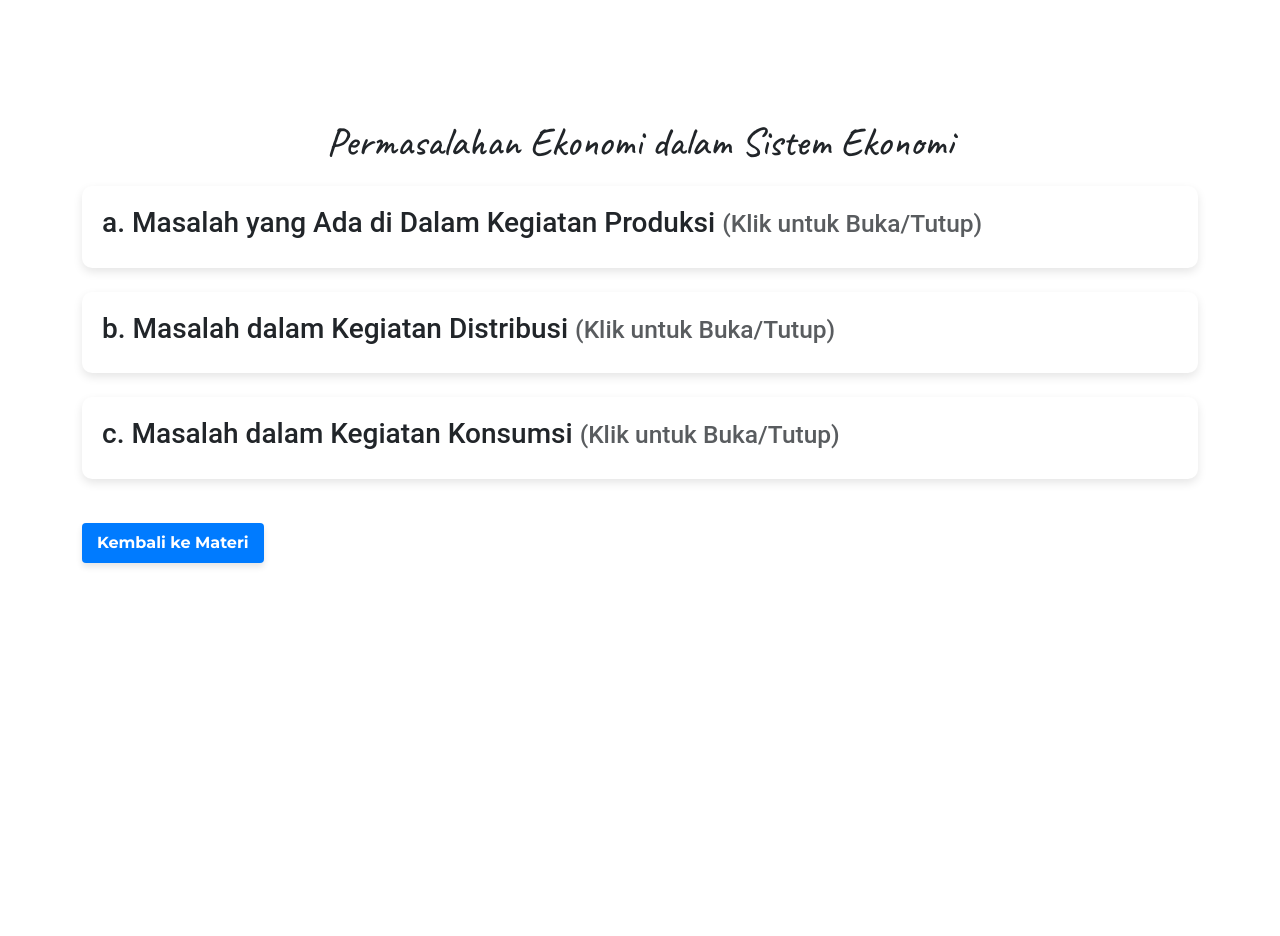
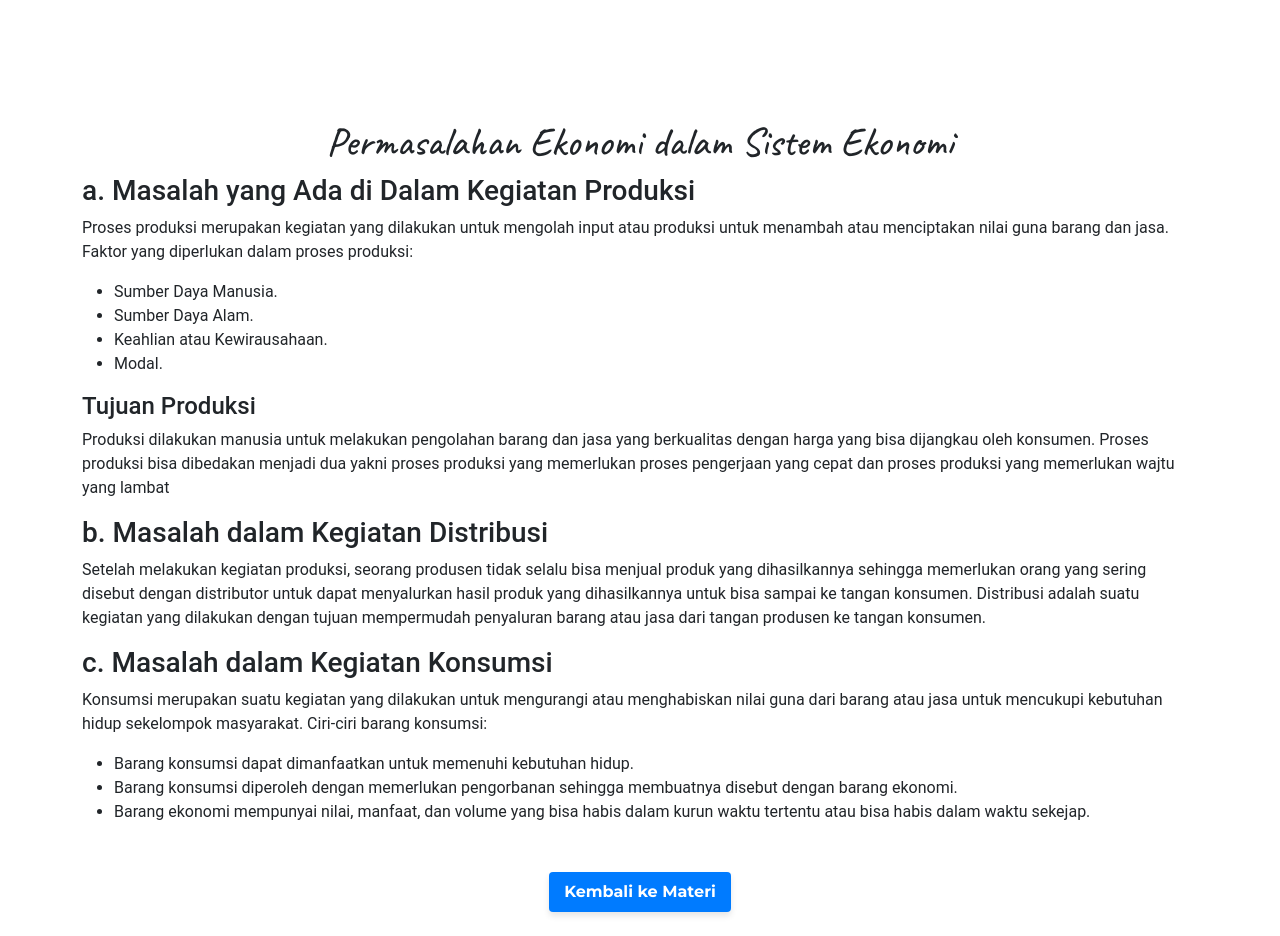
Before and after one commit to aldifnbb/web-proyek, a React (Create React App) app: page /bab2 in a window 1280 px wide. Before the commit the page ends 800 px from the top, so only its background shows below. Built offline with nearby package versions, Linux system fonts and the light colour scheme.

Commit message:
update bab2

```diff
--- a/src/pages/Bab2.js
+++ b/src/pages/Bab2.js
@@ -1,94 +1,39 @@
-import React, { useState } from "react";
-import { Collapse, Tooltip } from "react-bootstrap";
+import React from "react";
 
 const Bab2 = () => {
-    const [openProduction, setOpenProduction] = useState(false);
-    const [openDistribution, setOpenDistribution] = useState(false);
-    const [openConsumption, setOpenConsumption] = useState(false);
-
     return (
         <div className="container mt-5">
             <h1>Permasalahan Ekonomi dalam Sistem Ekonomi</h1>
-
-            <div className="section">
-                <h3
-                    onClick={() => setOpenProduction(!openProduction)}
-                    aria-controls="production-content"
-                    aria-expanded={openProduction}
-                    className="cursor-pointer"
-                >
-                    a. Masalah yang Ada di Dalam Kegiatan Produksi{" "}
-                    <span className="small text-muted">(Klik untuk Buka/Tutup)</span>
-                </h3>
-                <Collapse in={openProduction}>
-                    <div id="production-content">
-                        <p>Proses produksi merupakan kegiatan yang dilakukan untuk mengolah input atau produksi untuk menambah atau menciptakan nilai guna barang dan jasa. Faktor yang diperlukan dalam proses produksi:</p>
+            <h3>a. Masalah yang Ada di Dalam Kegiatan Produksi</h3>
+            <p>Proses produksi merupakan kegiatan yang dilakukan untuk mengolah input atau produksi untuk menambah atau menciptakan nilai guna barang dan jasa. Faktor yang diperlukan dalam proses produksi:
+            </p>
             <ul>
                 <li>Sumber Daya Manusia.</li>
                 <li>Sumber Daya Alam.</li>
                 <li>Keahlian atau Kewirausahaan.</li>
                 <li>Modal.</li>
             </ul>
+
             <h4>Tujuan Produksi</h4>
-                        <p>
-                            Produksi dilakukan manusia untuk melakukan pengolahan barang dan jasa yang berkualitas dengan harga yang bisa dijangkau oleh konsumen. Proses produksi bisa dibedakan menjadi dua, yakni proses produksi yang memerlukan pengerjaan cepat dan proses yang membutuhkan waktu yang lebih lama.
+            <p>Produksi dilakukan manusia untuk melakukan pengolahan barang dan jasa yang berkualitas dengan harga yang bisa dijangkau oleh konsumen. Proses produksi bisa dibedakan menjadi dua yakni proses produksi yang memerlukan proses pengerjaan yang cepat dan proses produksi yang memerlukan wajtu yang lambat</p>
+
+            <h3>b. Masalah dalam Kegiatan Distribusi</h3>
+            <p>Setelah melakukan kegiatan produksi, seorang produsen tidak selalu bisa menjual produk yang dihasilkannya sehingga memerlukan orang yang sering disebut dengan distributor untuk dapat menyalurkan hasil produk yang dihasilkannya untuk bisa sampai ke tangan konsumen.
+
+            Distribusi adalah suatu kegiatan yang dilakukan dengan tujuan mempermudah penyaluran barang atau jasa dari tangan produsen ke tangan konsumen.
             </p>
-                    </div>
-                </Collapse>
-            </div>
 
-            <div className="section mt-4">
-                <h3
-                    onClick={() => setOpenDistribution(!openDistribution)}
-                    aria-controls="distribution-content"
-                    aria-expanded={openDistribution}
-                    className="cursor-pointer"
-                >
-                    b. Masalah dalam Kegiatan Distribusi{" "}
-                    <span className="small text-muted">(Klik untuk Buka/Tutup)</span>
-                </h3>
-                <Collapse in={openDistribution}>
-                    <div id="distribution-content">
-                        <p>
-                            Setelah melakukan kegiatan produksi, seorang produsen tidak selalu bisa menjual produk yang dihasilkannya sehingga memerlukan distributor untuk menyalurkan hasil produk ke konsumen. Distribusi adalah kegiatan yang bertujuan mempermudah penyaluran barang atau jasa dari produsen ke konsumen.
+            <h3>c. Masalah dalam Kegiatan Konsumsi</h3>
+            <p>Konsumsi merupakan suatu kegiatan yang dilakukan untuk mengurangi atau menghabiskan nilai guna dari barang atau jasa untuk mencukupi kebutuhan hidup sekelompok masyarakat.
+            Ciri-ciri barang konsumsi:
             </p>
-                    </div>
-                </Collapse>
-            </div>
+            <ul>
+                <li>Barang konsumsi dapat dimanfaatkan untuk memenuhi kebutuhan hidup.</li>
+                <li>Barang konsumsi diperoleh dengan memerlukan pengorbanan sehingga membuatnya disebut dengan barang ekonomi.</li>
+                <li>Barang ekonomi mempunyai nilai, manfaat, dan volume yang bisa habis dalam kurun waktu tertentu atau bisa habis dalam waktu sekejap.</li>
+            </ul>
 
-            <div className="section mt-4">
-                <h3
-                    onClick={() => setOpenConsumption(!openConsumption)}
-                    aria-controls="consumption-content"
-                    aria-expanded={openConsumption}
-                    className="cursor-pointer"
-                >
-                    c. Masalah dalam Kegiatan Konsumsi{" "}
-                    <span className="small text-muted">(Klik untuk Buka/Tutup)</span>
-                </h3>
-                <Collapse in={openConsumption}>
-                    <div id="consumption-content">
-                        <p>
-                            Konsumsi adalah kegiatan yang dilakukan untuk mengurangi atau menghabiskan nilai guna barang atau jasa untuk mencukupi kebutuhan hidup masyarakat.
-                        </p>
-                        <p>Ciri-ciri barang konsumsi:</p>
-                        <ul>
-                            <li>
-                                <Tooltip placement="top" title="Barang yang dapat digunakan untuk kebutuhan sehari-hari.">
-                                    Barang konsumsi dapat dimanfaatkan untuk memenuhi kebutuhan hidup.
-                                </Tooltip>
-                            </li>
-                            <li>
-                                Barang konsumsi diperoleh dengan memerlukan pengorbanan, sehingga disebut barang ekonomi.
-                            </li>
-                            <li>
-                                Barang ekonomi mempunyai nilai, manfaat, dan volume yang bisa habis dalam kurun waktu tertentu atau bisa habis dalam waktu sekejap.
-                            </li>
-                        </ul>
-                    </div>
-                </Collapse>
-            </div>
-
+            <div className="text-center my-4">
             <button
                     onClick={() => window.history.back()}
                     className="btn btn-secondary mt-4"
@@ -96,6 +41,7 @@ const Bab2 = () => {
                     Kembali ke Materi
                 </button>
             </div>
+        </div>
     );
 };
 
```
Lines whose indentation alone changed are shown as unchanged.
